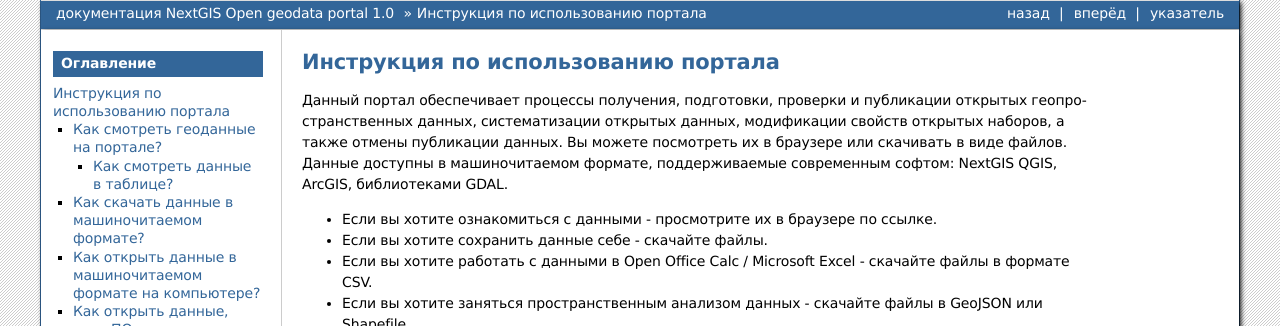
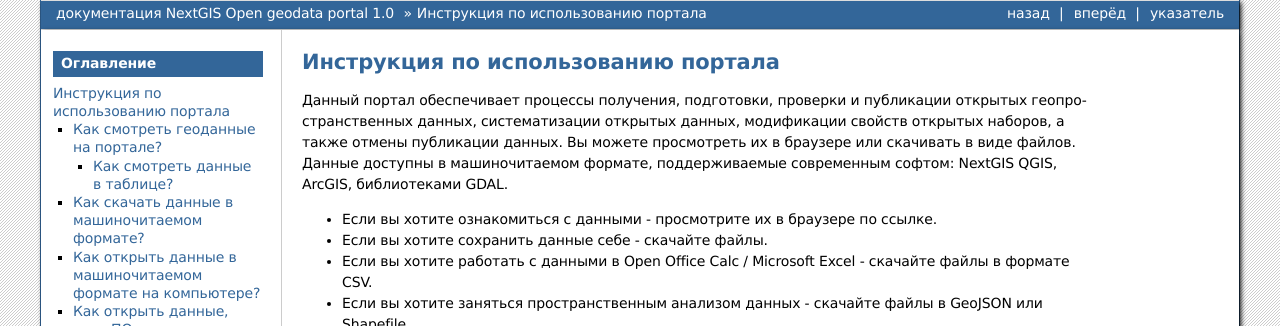
Before and after one commit to nextgis/docs_ogportal, a Sphinx documentation site: the page built from source/user.rst, in a window 1280 px wide and 900 px high. Shown: the top 326 px of the window. Built offline with Sphinx 7.4.7, drawn with Linux system fonts in a browser that asks for light colours; formulas are drawn with MathJax 3; some of the changed text lies outside the part shown.

Commit message:
инструкция по использованию портала

```diff
--- a/source/user.rst
+++ b/source/user.rst
@@ -7,7 +7,7 @@
 
 Данный портал обеспечивает процессы получения, подготовки, проверки и публикации
 открытых геопространственных данных, систематизации открытых данных, модификации
-свойств открытых наборов, а также отмены публикации данных. Вы можете посмотреть
+свойств открытых наборов, а также отмены публикации данных. Вы можете просмотреть
 их в браузере или скачивать в виде файлов. Данные доступны в машиночитаемом формате,
 поддерживаемые современным софтом: NextGIS QGIS, ArcGIS, библиотеками GDAL.
 
@@ -20,7 +20,6 @@
 * Если вы хотите разработать сервис, который будет показывать данные с портала на
   вашей карте - передавайте информацию с помощью протоколов WMS, WFS, или, если
   вам нужна высокая скорость - скачайте файлы.
-
 
 
 Как смотреть геоданные на портале?
@@ -140,7 +139,8 @@
 
 1. Сохраните файл в формате GeoJSON.
 2. Откройте программу NextGIS QGIS.
-3. Нажмите :menuselection:`Слой --> Добавить слой --> Добавить векторный слой`. (см. :numref:`ogportalQGISOpenGeoJSON1`). (см. :numref:`ogportalQGISOpenGeoJSON2`) В диалоге выберите скачанный вами файл в формате GeoJSON (см. :numref:`ogportalQGISOpenGeoJSON3`).
+3. Нажмите :menuselection:`Слой --> Добавить слой --> Добавить векторный слой`. (см. :numref:`ogportalQGISOpenGeoJSON1`), (см. :numref:`ogportalQGISOpenGeoJSON2`).
+В диалоге выберите скачанный вами файл в формате GeoJSON (см. :numref:`ogportalQGISOpenGeoJSON3`).
 
 
 .. figure:: _static/LREGQGISOpenShape1.png
```
